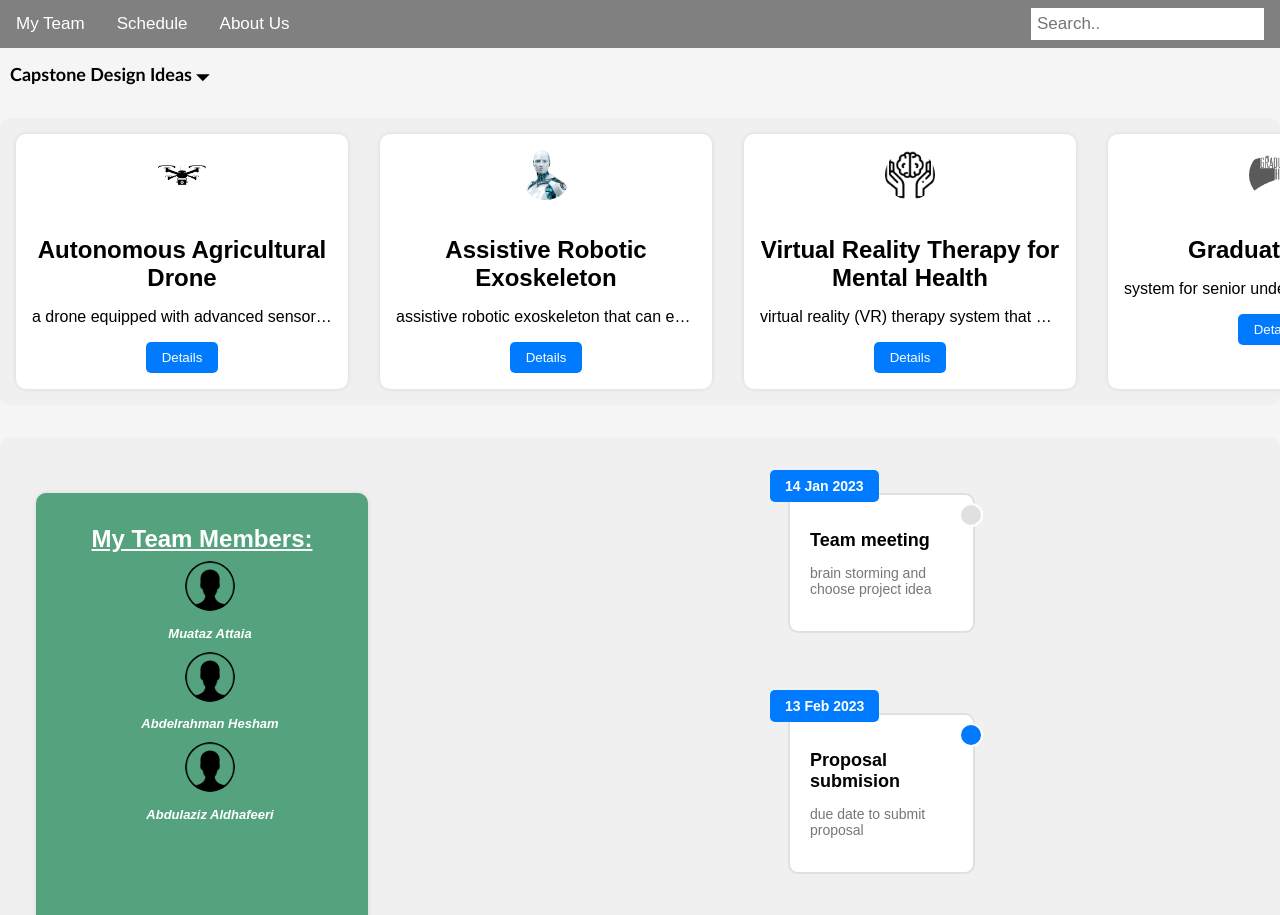
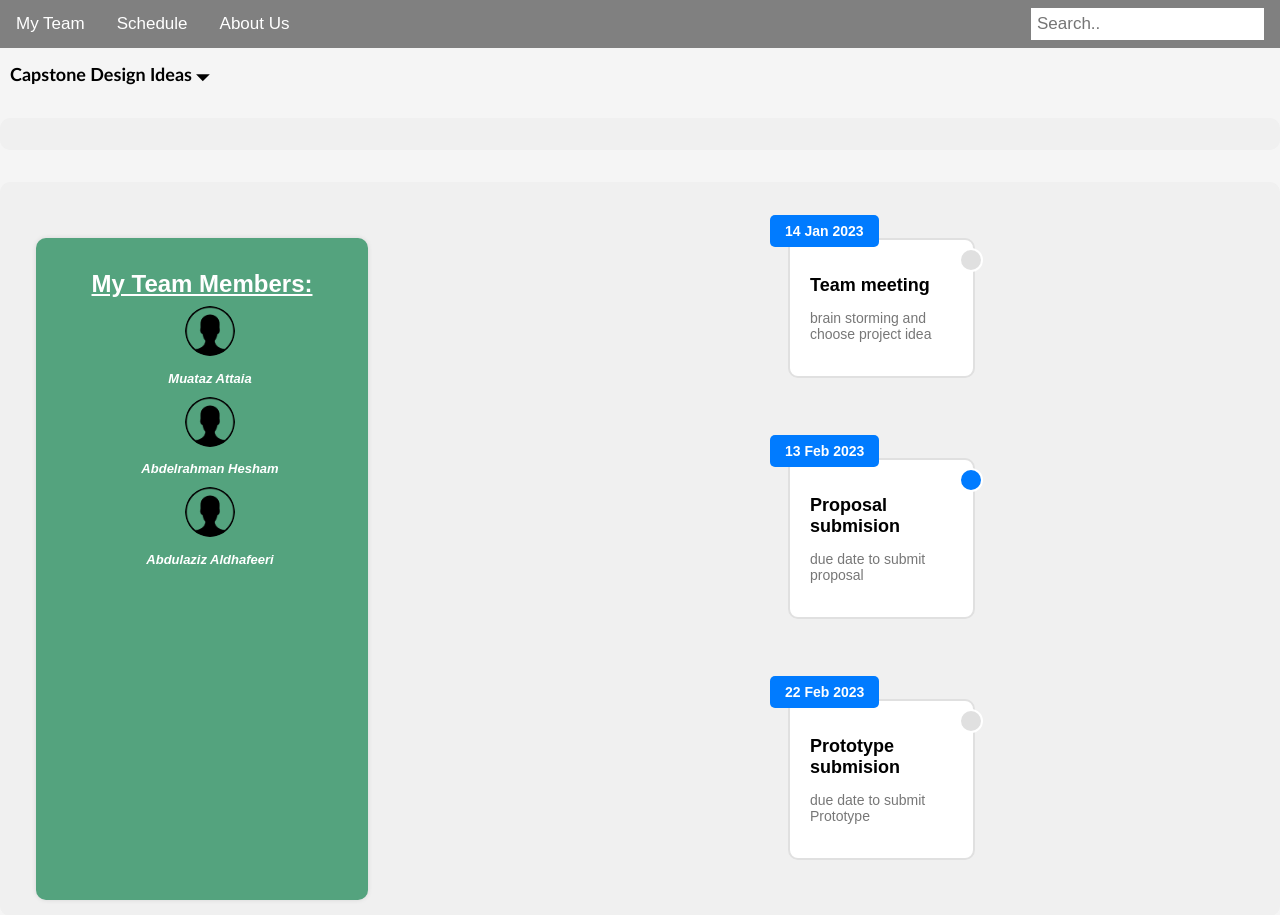
Before and after one commit to mataya88/graduates-hub-project, a Django app: page /hub/Student-Home/ in a window 1280 px wide. Shown: the part 110-1025 px from the top of the page. Run offline with Django 4.2, Linux system fonts and the light colour scheme.

Commit message:
Third commit

```diff
--- a/hub/templates/hub/Proj_desc.html
+++ b/hub/templates/hub/Proj_desc.html
@@ -12,7 +12,7 @@
 		</div>
 		<div class="title">
 			<h1>Graduates Hub</h1>
-			<p>Where career dreams come true</p>
+			<p>"Where career dream comes true!"</p>
 		</div>
 	</header>
 
--- a/hub/templates/hub/Student_Home.html
+++ b/hub/templates/hub/Student_Home.html
@@ -70,13 +70,14 @@
 	  </div>
     <h2 style="font-family:'Trebuchet MS', 'Lucida Sans Unicode', 'Lucida Grande', 'Lucida Sans', Arial, sans-serif;font-size: large;font-weight: bold; margin-left: 10px;">Capstone Design Ideas 🞃</h2>
 	  <div class="main-content-container">
+		{% for Post in Posts %}
 		<div class="main-content-block">
-		  <img src="{% static 'hub/img/drone.png' %}" alt="Icon 1">
-		  <h1>Autonomous Agricultural Drone</h1>
-		  <p>a drone equipped with advanced sensors and artificial intelligence algorithms to to autonomously monitor crop health, optimize irrigation and fertilization, and detect pest infestations in large agricultural fields.</p>
+		  <h1>{{Post.title}}</h1>
+		  <p>{{Post.content}}</p>
 		  <button>Details</button>
 		</div>
-		<div class="main-content-block">
+		{% endfor %}
+		<!--<div class="main-content-block">
 		  <img src="{% static 'hub/img/robot.png' %}" alt="Icon 2">
 		  <h1>Assistive Robotic Exoskeleton</h1>
 		  <p>assistive robotic exoskeleton that can enhance the mobility and independence of individuals with mobility impairments, such as spinal cord injuries or neuromuscular disorders</p>
@@ -88,7 +89,7 @@
 		  <p>virtual reality (VR) therapy system that uses immersive experiences to help individuals with mental health conditions, such as anxiety or phobias, overcome their challenges.</p>
       <button>Details</button>
     </div>
-    <!-- Add more main content blocks here -->
+     Add more main content blocks here
     <div class="main-content-block">
       <img src="{% static 'hub/img/GraduatesHubLogo.png' %}" alt="Icon 4">
       <h1>Graduates Hub      </h1>
@@ -96,7 +97,7 @@
 		help them in their Capstone Design Project journey. The system will solve different
 		problems students face such as team formation, ideas, and sponsorships.</p>
       <button>Details</button>
-    </div>
+    </div>-->
   </div>
   <script>
     // Scroll right button functionality
```
Also changed, not shown: db.sqlite3.
